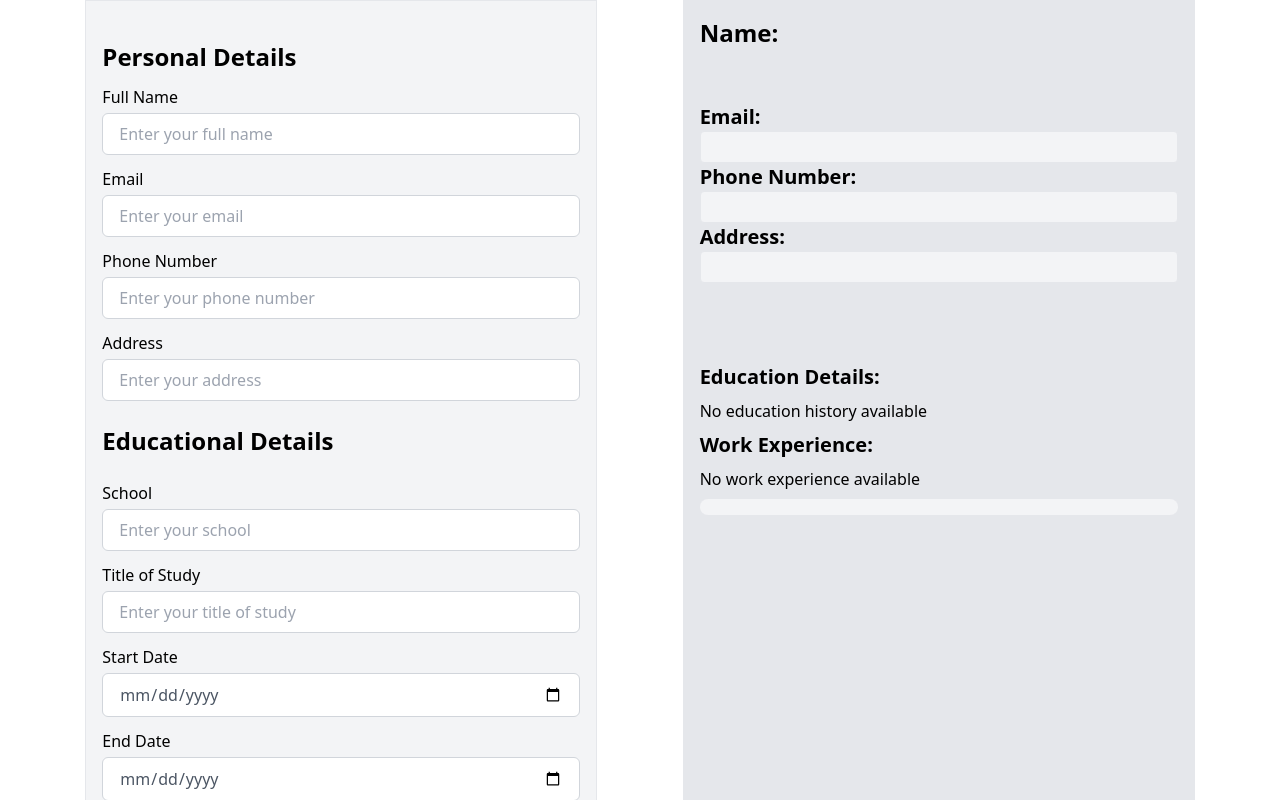
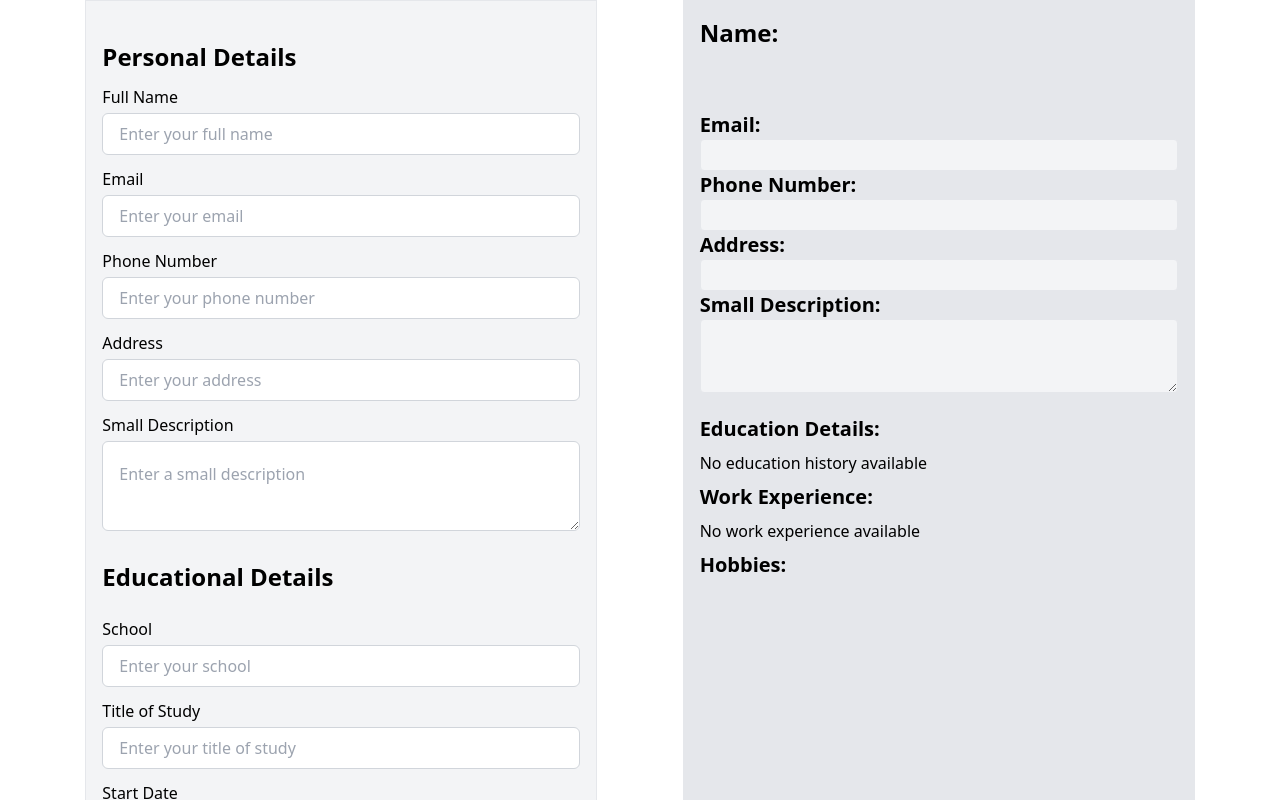
Before and after one commit to saadniazifed/SmartResume, a React (Vite) app: page / in a window 1280 px wide. Shown: the top 800 px of the page. Built offline with nearby package versions, Linux system fonts and the light colour scheme.

Commit message:
Added the small description.

```diff
--- a/src/App.jsx
+++ b/src/App.jsx
@@ -14,6 +14,7 @@ function App() {
     email: "",
     phoneNumber: "",
     address: "",
+    smallDescription: "",
   });
 
   const [educationInfo, setEducationInfo] = useState([
--- a/src/components/EducationDetails/EducationDetailsInput.jsx
+++ b/src/components/EducationDetails/EducationDetailsInput.jsx
@@ -23,7 +23,7 @@ const EducationDetailsInput = (props) => {
 
   return (
     <>
-      <span className="text-2xl font-semibold mt-6  block">
+      <span className="text-2xl font-semibold mt-6 block">
         Educational Details
       </span>
 
--- a/src/components/EducationDetails/RenderEducationDetails.jsx
+++ b/src/components/EducationDetails/RenderEducationDetails.jsx
@@ -7,7 +7,7 @@ const RenderEducationDetails = (props) => {
     <>
       <div className="flex flex-col w-full">
         {educationInfo.length > 0 && (
-          <div className="mb-2">
+          <div className="mb-2 mt-5">
             <span className="font-bold text-xl font-sans">
               Education Details:
             </span>
--- a/src/components/FormInput.jsx
+++ b/src/components/FormInput.jsx
@@ -1,18 +1,31 @@
 import PropTypes from "prop-types";
 
 const FormInput = (props) => {
-  const { label, onChange, value, ...input } = props;
+  const { label, onChange, value, type, ...input } = props;
+
+  const isTextArea = type === "textarea";
+
   return (
     <div className="mb-3">
       <label className="block font-medium mb-1" style={{ minWidth: "120px" }}>
         {label}
       </label>
+      {isTextArea ? (
+        <textarea
+          className="w-full px-4 py-5 border rounded-md border-gray-300 focus:outline-none focus:ring-2 focus:ring-blue-400 text-gray-600"
+          {...input}
+          onChange={onChange}
+          value={value}
+          maxLength={150}
+        />
+      ) : (
         <input
           className="w-full px-4 py-2 border rounded-md border-gray-300 focus:outline-none focus:ring-2 focus:ring-blue-400 text-gray-600"
           {...input}
           onChange={onChange}
           value={value}
         />
+      )}
     </div>
   );
 };
--- a/src/components/Hobbies/RenderHobbies.jsx
+++ b/src/components/Hobbies/RenderHobbies.jsx
@@ -3,18 +3,31 @@ import PropTypes from "prop-types";
 const RenderHobbies = (props) => {
   const { hobbies } = props;
   return (
-    <div>
+    <>
+      <div className="mb-2">
+        {hobbies.length > 0 && (
+          <span className="font-bold text-xl font-sans">Hobbies:</span>
+        )}
+      </div>
+
+      {console.log("hobbies.length : ", hobbies.length)}
+
+      {hobbies.length > 0 && (
         <ul className="flex flex-wrap justify-center list-none p-0 space-y-2 space-x-2">
-        {hobbies?.map((hobby, index) => (
+          {hobbies.map(
+            (hobby, index) =>
+              hobby.hobby && (
                 <li
                   key={index}
-            className="flex-grow flex-basis-0 flex-shrink w-1/3 p-2 rounded-lg bg-gray-100 text-center"
+                  className="flex-grow flex-basis-0 flex-shrink w-1/3 p-2 rounded-lg bg-gray-100 text-center border border-gray-300"
                 >
                   <div className="align-top">{hobby.hobby}</div>
                 </li>
-        ))}
+              )
+          )}
         </ul>
-    </div>
+      )}
+    </>
   );
 };
 
--- a/src/components/PersonalDetails/PersonalDetailsInput.jsx
+++ b/src/components/PersonalDetails/PersonalDetailsInput.jsx
@@ -25,6 +25,7 @@ const PersonalDetailsInput = (props) => {
             value={personalDetails[personalDetailsInput.name]}
             onChange={onChange}
             setPersonalDetails={setPersonalDetails}
+            type={input.type}
           />
         </React.Fragment>
       ))}
--- a/src/components/PersonalDetails/RenderPersonalDetailsInput.jsx
+++ b/src/components/PersonalDetails/RenderPersonalDetailsInput.jsx
@@ -36,6 +36,15 @@ const RenderPersonalDetailsInput = (props) => {
             </span>
           </p>
         </div>
+
+        <div className="text-left text-xl w-full md:w-auto">
+          <p>
+            <span className="font-bold font-sans">Small Description:</span>{" "}
+            <textarea className="border rounded p-2 bg-gray-100 w-full inline-block break-all">
+              {personalDetails.smallDescription}
+            </textarea>
+          </p>
+        </div>
       </div>
     </div>
   );
--- a/src/utils/personalDetailsUtils.js
+++ b/src/utils/personalDetailsUtils.js
@@ -35,6 +35,14 @@ export const personalDetailsInput = [
     id: 4,
     required: true,
     errorMessage: "It Should Be A Valid Address. Max Word Limit is 30.",
+  },
+  {
+    label: "Small Description",
+    name: "smallDescription",
+    placeholder: "Enter a small description",
+    type: "textarea",
+    id: 5,
+    required: false,
   },
 ];
 
```
Also changed, not shown: src/components/RenderInputs/RenderInputs.jsx (added, +9 -0 lines). Lines whose indentation alone changed are shown as unchanged.
